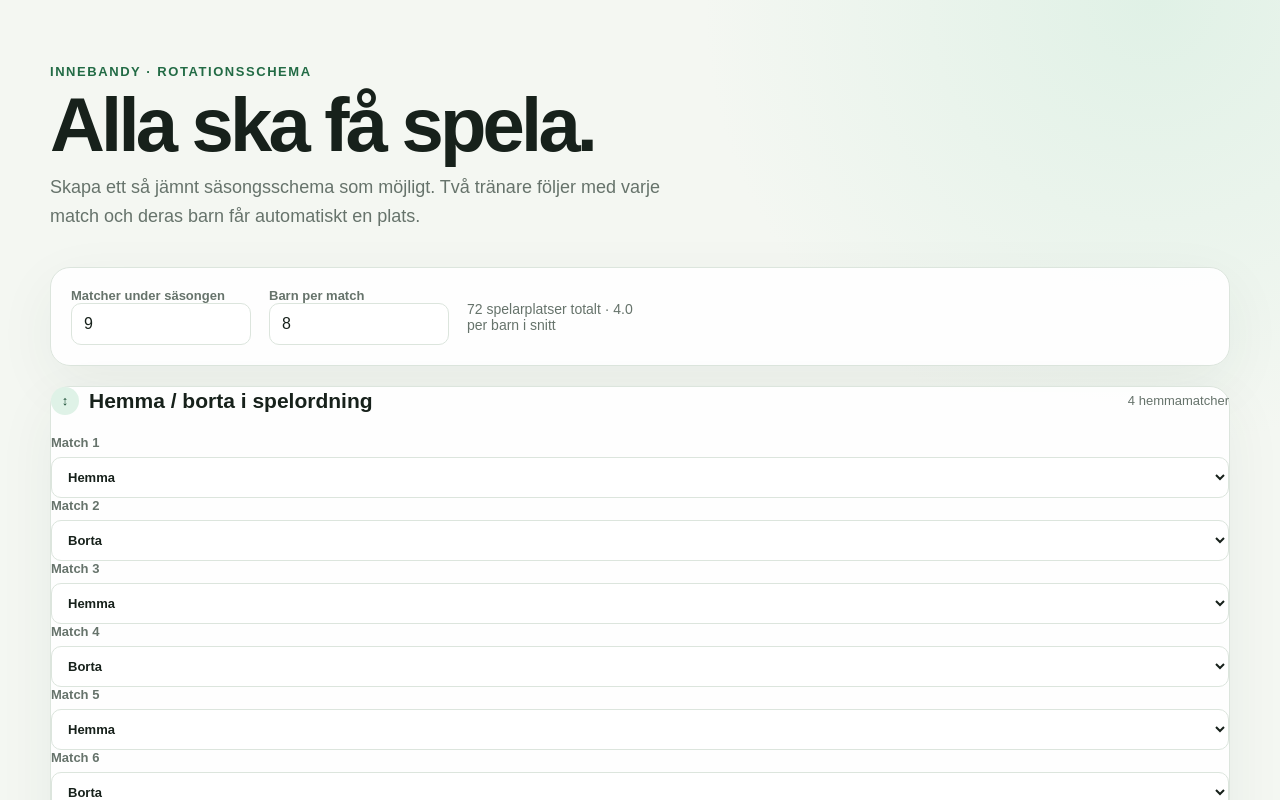
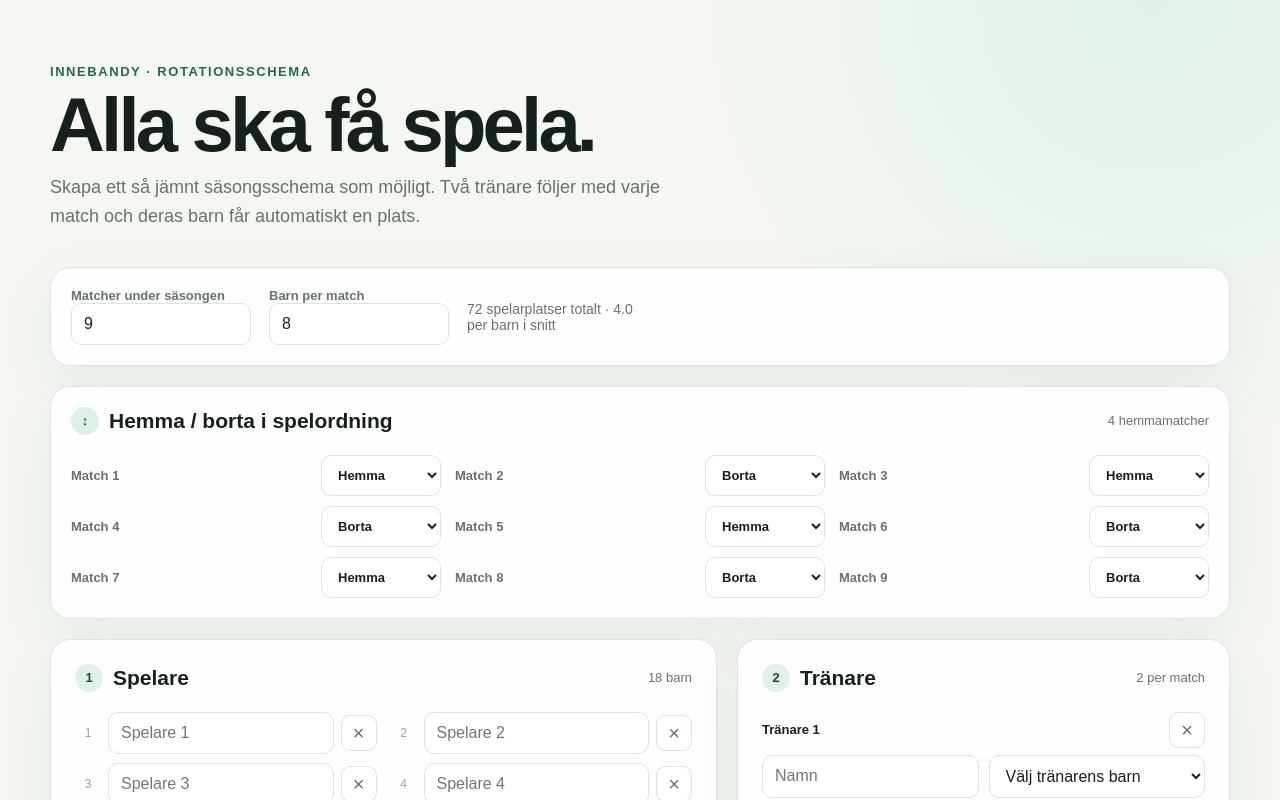
Before and after one commit to sebass80s/innebandy-schema, a Next.js app: page /innebandy-schema/ in a window 1280 px wide. Shown: the top 800 px of the page. Built offline with nearby package versions, Linux system fonts and the light colour scheme.

Commit message:
Style ordered home away controls

```diff
--- a/app/globals.css
+++ b/app/globals.css
@@ -382,3 +382,28 @@ input:focus, select:focus {
   font-size: 11px;
   font-weight: 700;
 }
+
+.venue-settings {
+  padding: 20px;
+  margin-bottom: 20px;
+}
+
+.venue-grid {
+  display: grid;
+  grid-template-columns: repeat(3, minmax(0, 1fr));
+  gap: 10px 14px;
+}
+
+.venue-row {
+  grid-template-columns: 1fr 120px;
+  align-items: center;
+  gap: 10px;
+}
+
+@media (max-width: 820px) {
+  .venue-grid { grid-template-columns: 1fr 1fr; }
+}
+
+@media (max-width: 520px) {
+  .venue-grid { grid-template-columns: 1fr; }
+}
```
